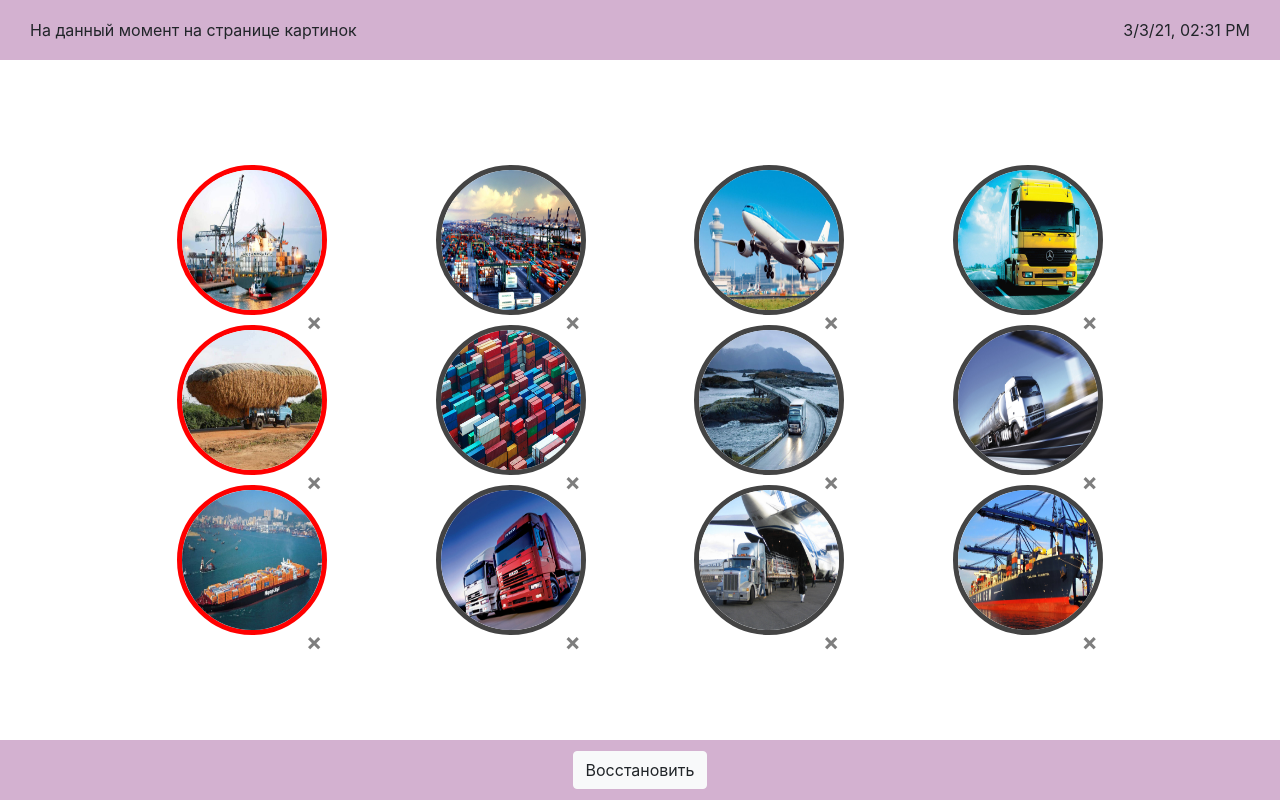
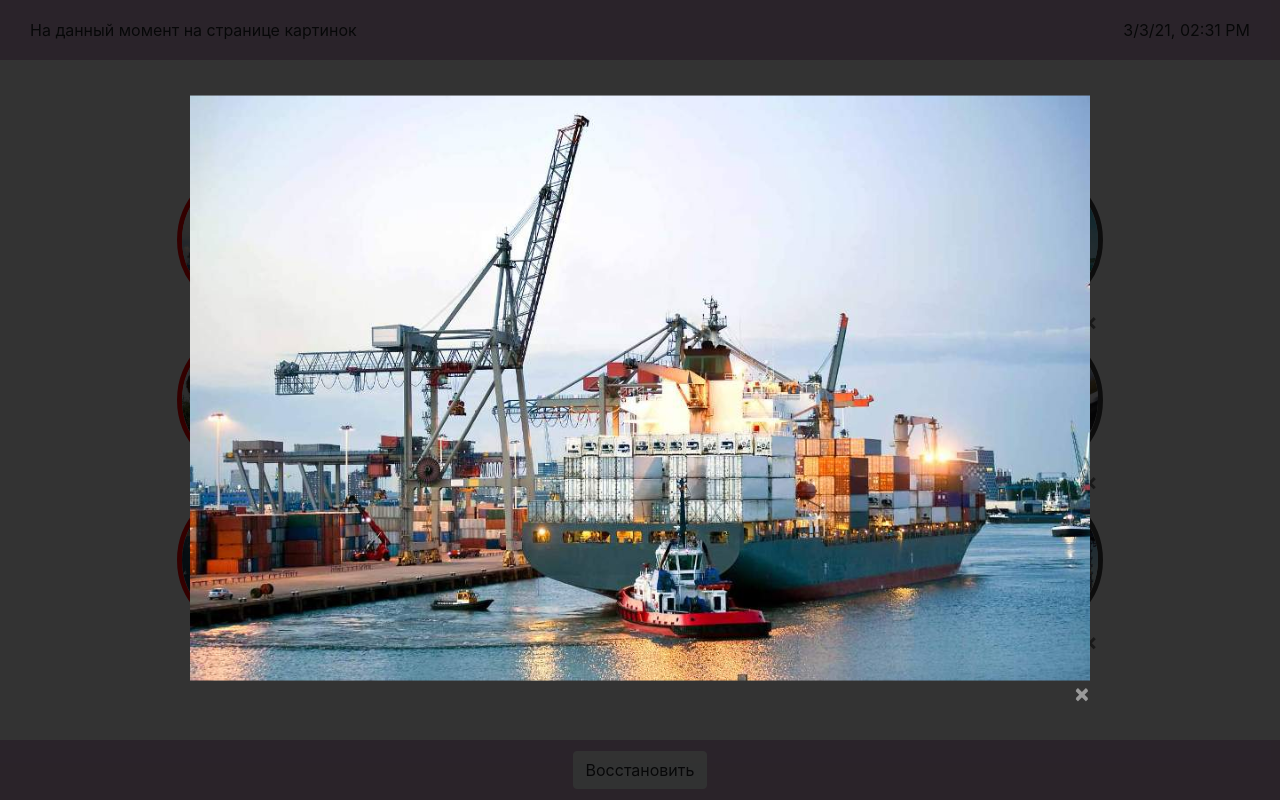
Before and after one commit to developerentity/galanix-task-2, a React (Create React App) app: page / in a window 1280 px wide. Built offline with nearby package versions, Linux system fonts and the light colour scheme.

Commit message:
feat: add modalPage component without logic

```diff
--- a/src/App.css
+++ b/src/App.css
@@ -68,6 +68,35 @@
     border: rgb(255, 0, 0) 5px solid;
 }
 
+.overlay {
+    position        : fixed;
+    top             : 0;
+    left            : 0;
+    width           : 100%;
+    height          : 100%;
+    background-color: rgba(0, 0, 0, 0.801);
+    z-index         : 20;
+}
+
+.custom-modal {
+    width    : 75vw;
+    max-width: 100vw;
+    position : fixed;
+    top      : 50%;
+    left     : 50%;
+    transform: translate(-50%, -50%);
+    z-index  : 30;
+    padding  : 30px;
+}
+
+.custom-modal__img {
+    width: 100%;
+}
+
+.btn-close-modal {
+    color: #fff !important;
+}
+
 @media only screen and (max-width: 900px) {
     .img-list {
         grid-template-columns: repeat(2, 1fr);
@@ -75,6 +104,10 @@
 
     .img-container:nth-child(2n+1) {
         border: rgb(255, 0, 0) 5px solid;
+    }
+
+    .custom-modal {
+        width: 100vw;
     }
 }
 
--- a/src/App.js
+++ b/src/App.js
@@ -2,6 +2,7 @@ import './App.css'
 import Footer from './elements/Footer';
 import Header from './elements/Header';
 import ImageItem from './elements/ImageItem';
+import ModalPage from './elements/ModalPage';
 import { imagesArr } from './img/imagesCombiner';
 
 
@@ -15,6 +16,8 @@ const App = () => {
       <main className="main-container">
         <div className='img-list'>
           {imagesList}
+          <ModalPage
+            img={imagesArr[0]} />
         </div>
       </main>
       <Footer />
--- /dev/null
+++ b/src/elements/ModalPage.js
@@ -0,0 +1,18 @@
+import React from 'react'
+
+
+const ModalPage = (props) => {
+
+    return <div className='overlay'>
+        <div className='custom-modal'>
+            <div className='modal-container'>
+                <img className='custom-modal__img' src={props.img.src} alt={`img ${props.img.id}`} />
+                <button type="button" className="close btn-close-modal">
+                    <span aria-hidden="true">&times;</span>
+                </button>
+            </div>
+        </div>
+    </div>
+}
+
+export default ModalPage
```
